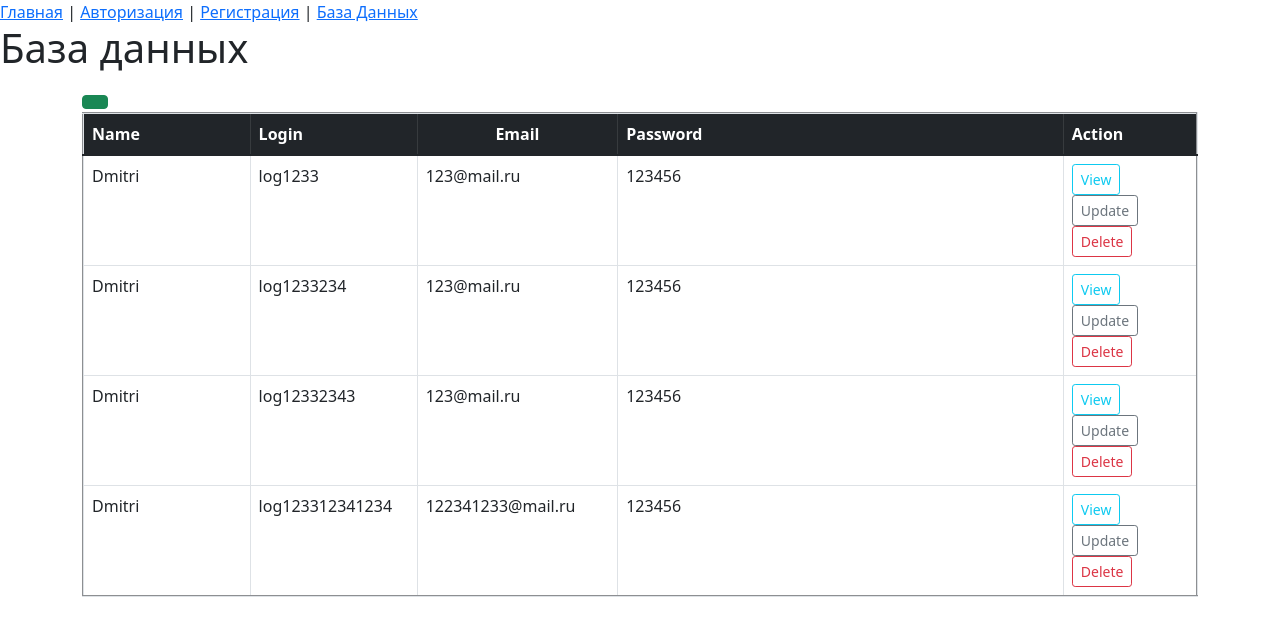
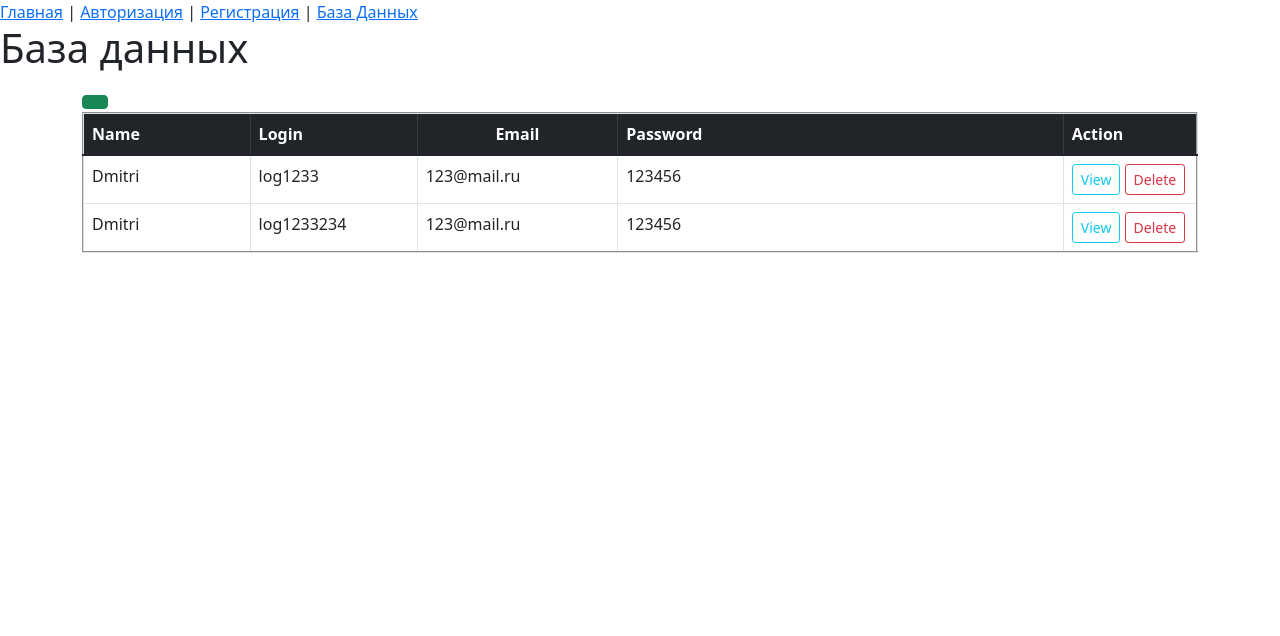
Before and after one commit to Gonkong1994/LogRegForm, a PHP site: page /dbjson.php in a window 1280 px wide. Shown: the top 636 px of the page. Run offline with PHP 8.4, Linux system fonts and the light colour scheme.

Commit message:
Кнопка удаления информации из БД

```diff
--- a/crud.php
+++ b/crud.php
@@ -18,23 +18,17 @@ function getUserById($id){
 
 }
 
-function createUser($data){
-    file_put_contents("dbJsonFile.json", json_encode($jsonData, JSON_PRETTY_PRINT));
+function deleteUser($id){
+    $users = getUsers();
+
+    foreach($users as $i => $user)
+        if($user['login'] == $id){
+            array_splice($users, $i, 1);
+        }
+    putJson($users);
 
 }
 
-/*function updateUser($data, $id){
-    $users = getUsers();
-    foreach($users as $i => $user){
-        if($user['login'] == $id){
-             $user[$i] = array_merge($user, $data);
-        }
-    }
-    file_put_contents(__DIR__. '/dbJsonFile.json', json_encode($users), JSON_PRETTY_PRINT);
-
-}*/
-
-function deleteUser($id){
-
-
+function putJson($users){
+    file_put_contents(__DIR__. '/dbJsonfile.json' , json_encode($users, JSON_PRETTY_PRINT));
 }
--- a/dbJsonFile.json
+++ b/dbJsonFile.json
@@ -12,19 +12,5 @@
         "email": "123@mail.ru",
         "password": "123456",
         "password_2": "123456"
-    },
-    {
-        "name": "Dmitri",
-        "login": "log12332343",
-        "email": "123@mail.ru",
-        "password": "123456",
-        "password_2": "123456"
-    },
-    {
-        "name": "Dmitri",
-        "login": "log123312341234",
-        "email": "122341233@mail.ru",
-        "password": "123456",
-        "password_2": "123456"
     }
 ]
--- a/dbjson.php
+++ b/dbjson.php
@@ -33,7 +33,6 @@
                             <td><?php echo $user['password'] ?></td>
                             <td>
                                 <a href="view.php?id=<?php echo $user['login'] ?>" class="btn btn-sm btn-outline-info">View</a>
-                                <a href="update.php?id=<?php echo $user['login'] ?>" class="btn btn-sm btn-outline-secondary">Update</a>
                                 <a href="delete.php?id=<?php echo $user['login'] ?>" class="btn btn-sm btn-outline-danger">Delete</a>
                             </td>
                         </tr>
```
Also changed, not shown: delete.php (added, +17 -0 lines).
